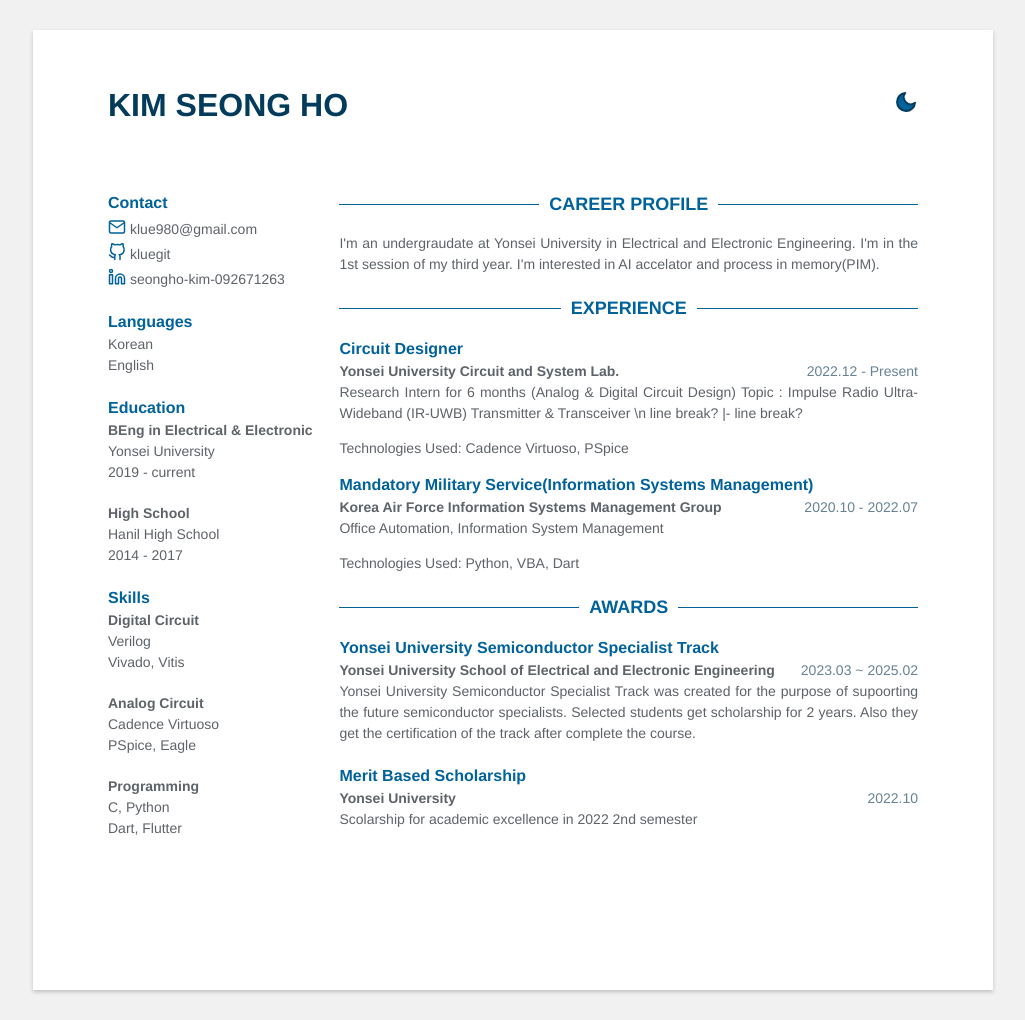
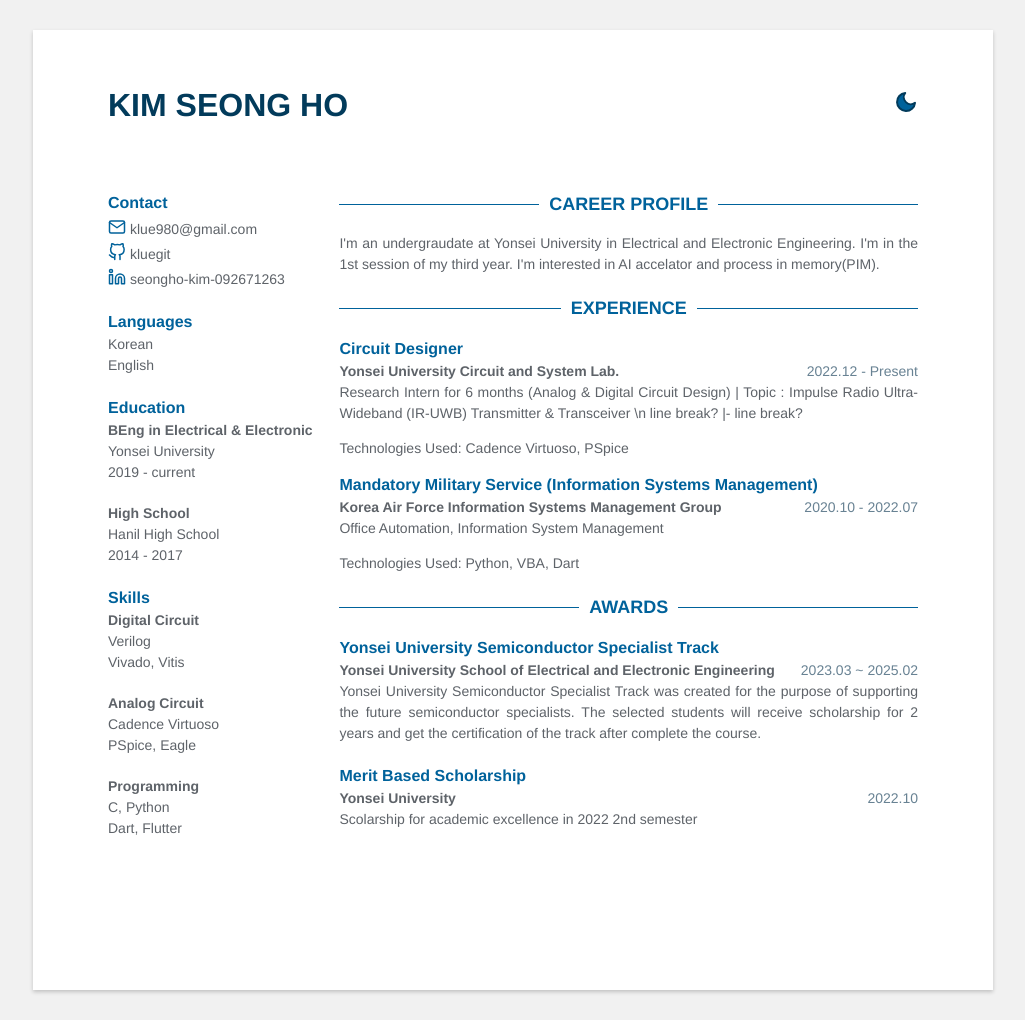
Before and after one commit to klue980/klue980.github.io, a Jekyll site: the page built from index.html, in a window 1280 px wide. Shown: the whole page, without its empty margins (127-1152 px from the left). Built offline with Jekyll 4.4.1, drawn with Linux system fonts in a browser that asks for light colours.

Commit message:
line break test 2

```diff
--- a/_data/data.yml
+++ b/_data/data.yml
@@ -52,13 +52,14 @@
     company: Yonsei University Circuit and System Lab.
     details: |
       Research Intern for 6 months (Analog & Digital Circuit Design)
+      |
       Topic : Impulse Radio Ultra-Wideband (IR-UWB) Transmitter & Transceiver \n
       line break?
       |- line break?
     technologies_used: |
       Cadence Virtuoso, PSpice
 
-  - role: Mandatory Military Service(Information Systems Management)
+  - role: Mandatory Military Service (Information Systems Management)
     time: 2020.10 - 2022.07
     company: Korea Air Force Information Systems Management Group
     details: |
@@ -73,9 +74,8 @@
     company: Yonsei University School of Electrical and Electronic Engineering
     details: |
       Yonsei University Semiconductor Specialist Track was created for
-      the purpose of supoorting the future semiconductor specialists.
-      Selected students get scholarship for 2 years.
-      Also they get the certification of the track after complete the course.
+      the purpose of supporting the future semiconductor specialists.
+      The selected students will receive scholarship for 2 years and get the certification of the track after complete the course.
 
   - role: Merit Based Scholarship
     time: "2022.10"
```
